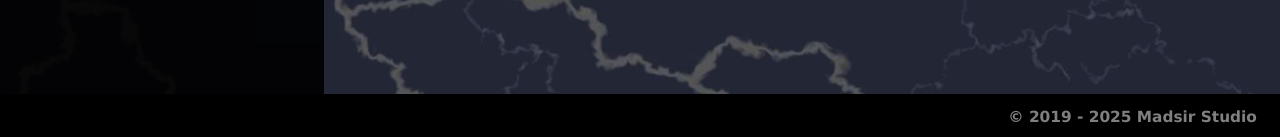
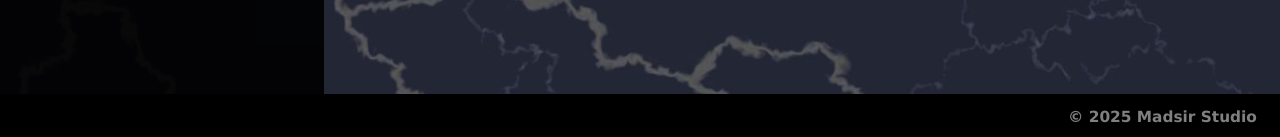
Before and after one commit to Madsir/madsirstudio.github.io, a Jekyll site: the page built from index.html, in a window 1280 px wide and 900 px high, scrolled down 607 px. Shown: the part 760-897 px from the top of the window. Built offline with Jekyll 4.4.1, drawn with Linux system fonts in a browser that asks for light colours.

Commit message:
Update default.html

```diff
--- a/_layouts/default.html
+++ b/_layouts/default.html
@@ -230,7 +230,7 @@ ul {
 </div>
 	<footer>
 		<div class="flexer">
-			<div class="right">© 2019 - 2025 Madsir Studio</div>
+			<div class="right">© 2025 Madsir Studio</div>
 		</div>
 	</footer>
 </body>
```
